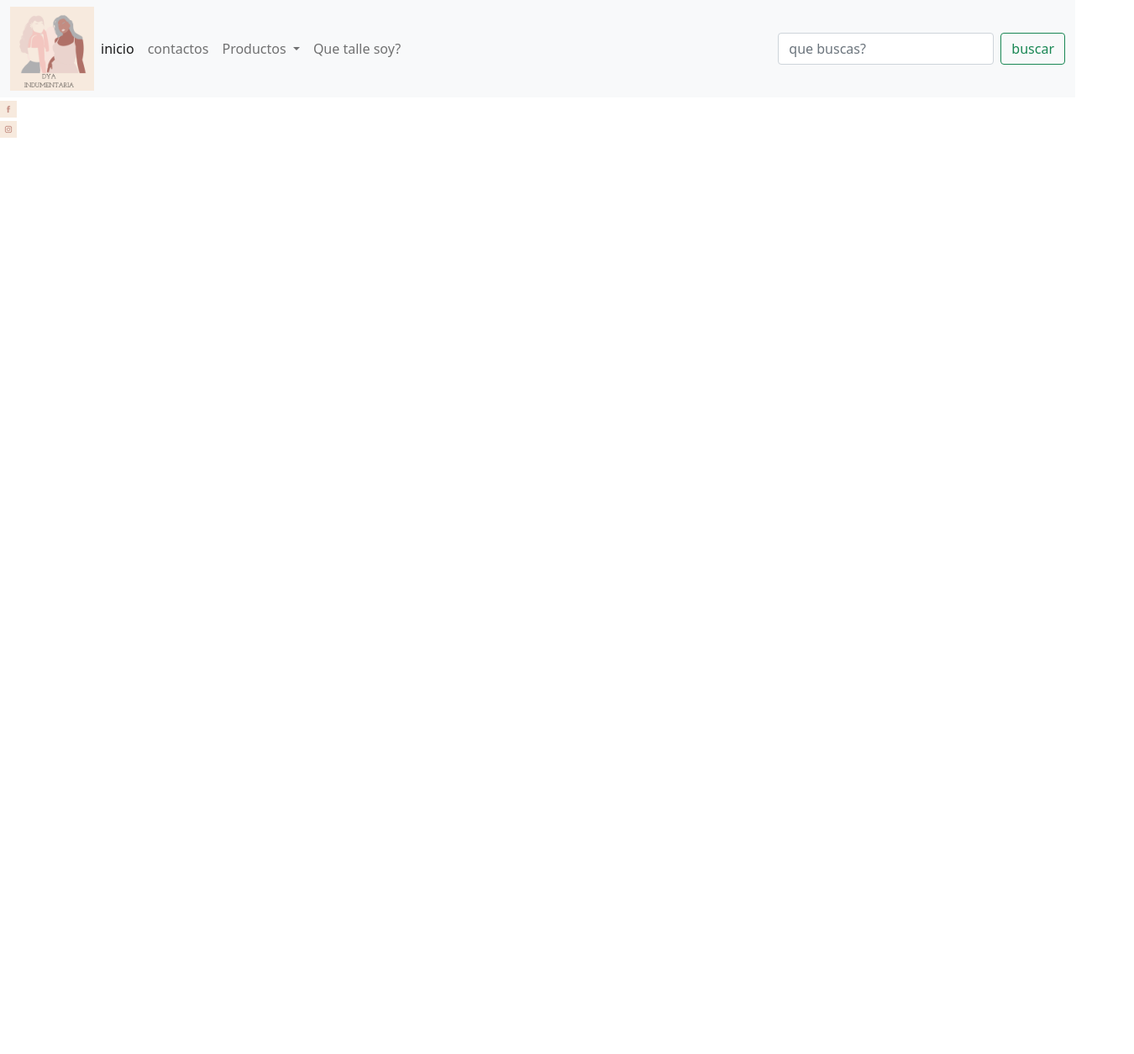
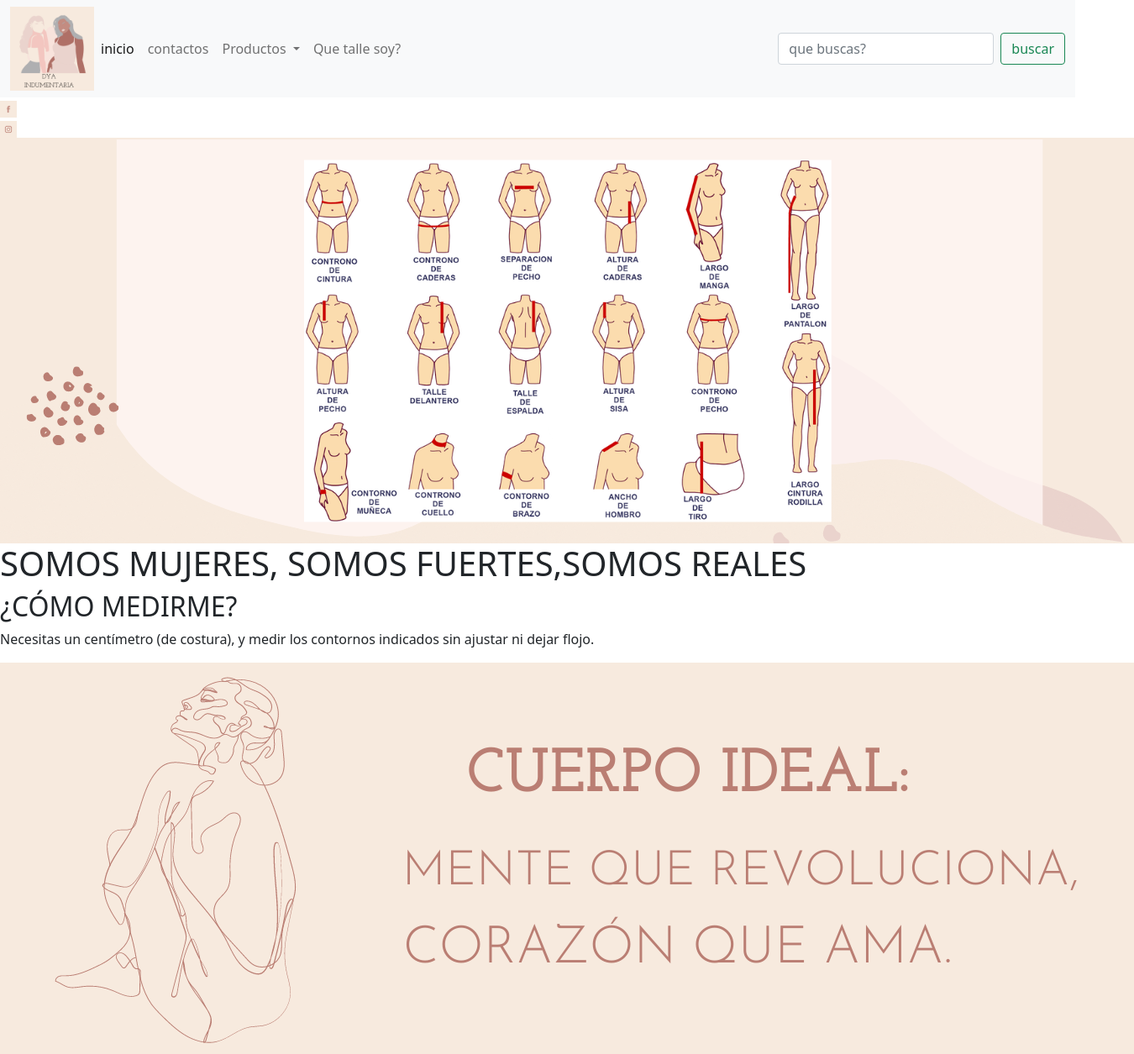
Before and after one commit to FournierDaniela/dyaIndumentaria, a plain HTML site: page talles.html in a window 1280 px wide. Shown: the whole page at 84% size, 1350 px wide, since content can reach past the window. Before the commit the page ends 800 px from the top, so only its background shows below. Drawn offline with nearby package versions, Linux system fonts and the light colour scheme.

Commit message:
Agregue article

```diff
--- a/talles.html
+++ b/talles.html
@@ -81,6 +81,21 @@
      </header>
      <!--Fin Header-->
 
+     <!--Article-->
+       <article>
+          <section class="table-container">
+              <img src="images/medidas.png" alt="">
+             <h1>SOMOS MUJERES, SOMOS FUERTES,SOMOS REALES</h1>
+             <h2> ¿CÓMO MEDIRME?</h2>
+             <p>Necesitas un centímetro (de costura), y medir los contornos indicados sin ajustar ni dejar flojo.</p>
+          </section>
+
+          <section>
+              <img src="images/medidas1.png" alt="">
+          </section>
+       </article>
+     <!--Fin Article-->
+
 
 
       <!--Bootstrap JS -->
```
